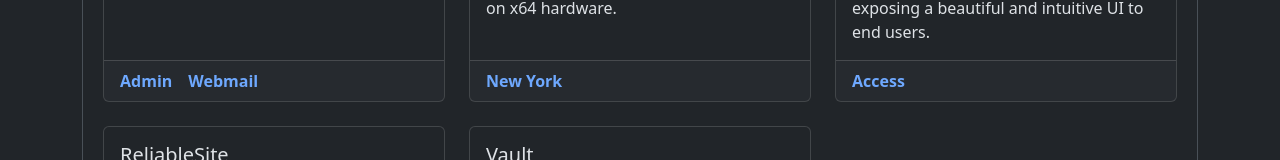
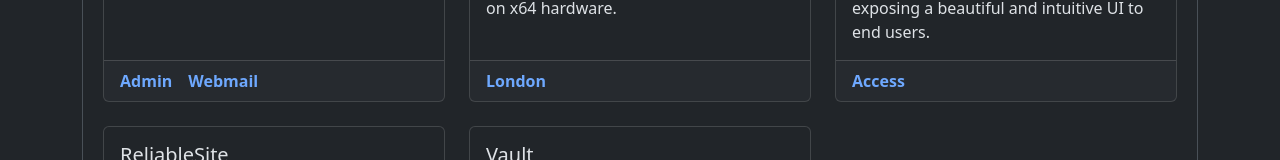
Before and after one commit to dwilson5817/server-portal, a Vue app: page / in a window 1280 px wide. Shown: the part 575-735 px from the top of the page. Built offline with nearby package versions, Linux system fonts and the light colour scheme.

Commit message:
fix(services): update link URL for Proxmox service
The server hosting Proxmox has moved to London, and the URL has been
updated accordingly.

```diff
--- a/src/constants.ts
+++ b/src/constants.ts
@@ -22,7 +22,7 @@
         subtitle: "Open source server virtualization management",
         description: "An open-source software server for virtualization management. It is a hosted Type-1 hypervisor that can run operating systems including Linux and Windows on x64 hardware.",
         links: [
-            { text: "New York", url: "https://new-york.dylanw.net/" },
+            { text: "London", url: "https://london.dylanw.net/" },
         ],
     },
     {
```
